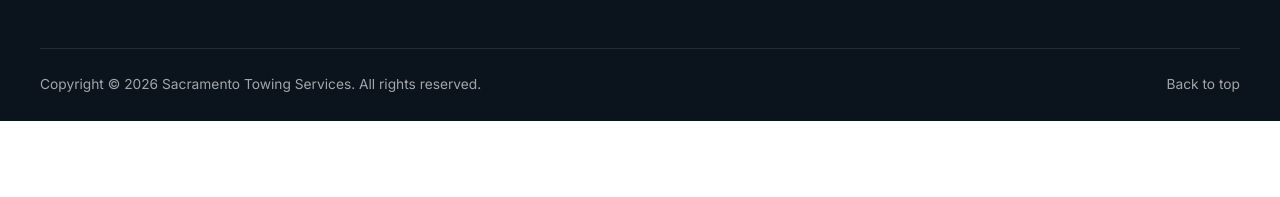
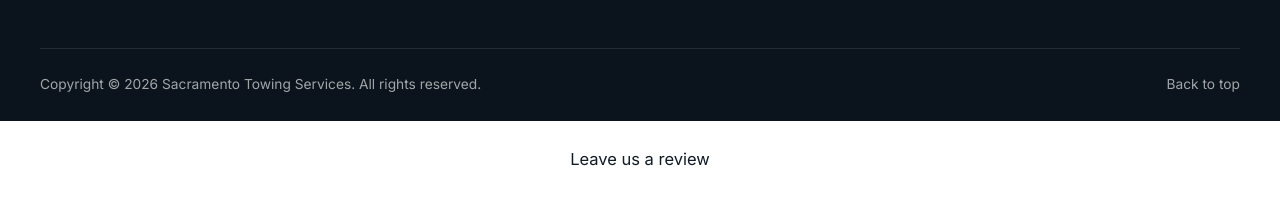
Before and after one commit to hmseeb/redesign-jetzautogroup-com-dd61, a plain HTML site: page blog/classic-car-towing/index.html in a window 1280 px wide. Shown: the part 1852-2049 px from the top of the page. Before the commit the page ends 1973 px from the top, so only its background shows below. Drawn offline with nearby package versions, Linux system fonts and the light colour scheme; a web font is replaced by a local one.

Commit message:
feat: add review page link

```diff
--- a/blog/classic-car-towing/index.html
+++ b/blog/classic-car-towing/index.html
@@ -142,5 +142,6 @@
     <p><a href="/#top">Back to top</a></p>
   </div>
 </footer>
+<p data-lv-review="1" style="text-align:center;margin:24px 0"><a href="/review">Leave us a review</a></p>
 </body>
 </html>
```
Also changed, not shown: blog/emergency-towing-sacramento/index.html (+1 -0 lines), blog/index.html (+1 -0 lines), blog/roadside-assistance-in-sacramento/index.html (+1 -0 lines), blog/roadside-assistance-near-me/index.html (+1 -0 lines), blog/roadside-assistance/index.html (+1 -0 lines), blog/roadside-help/index.html (+1 -0 lines), blog/towing-cost-sacramento/index.html (+1 -0 lines), blog/towing-equipment/index.html (+1 -0 lines), blog/towing-for-businesses/index.html (+1 -0 lines), blog/towing-help/index.html (+1 -0 lines), blog/towing-vs-roadside-assistance/index.html (+1 -0 lines).
